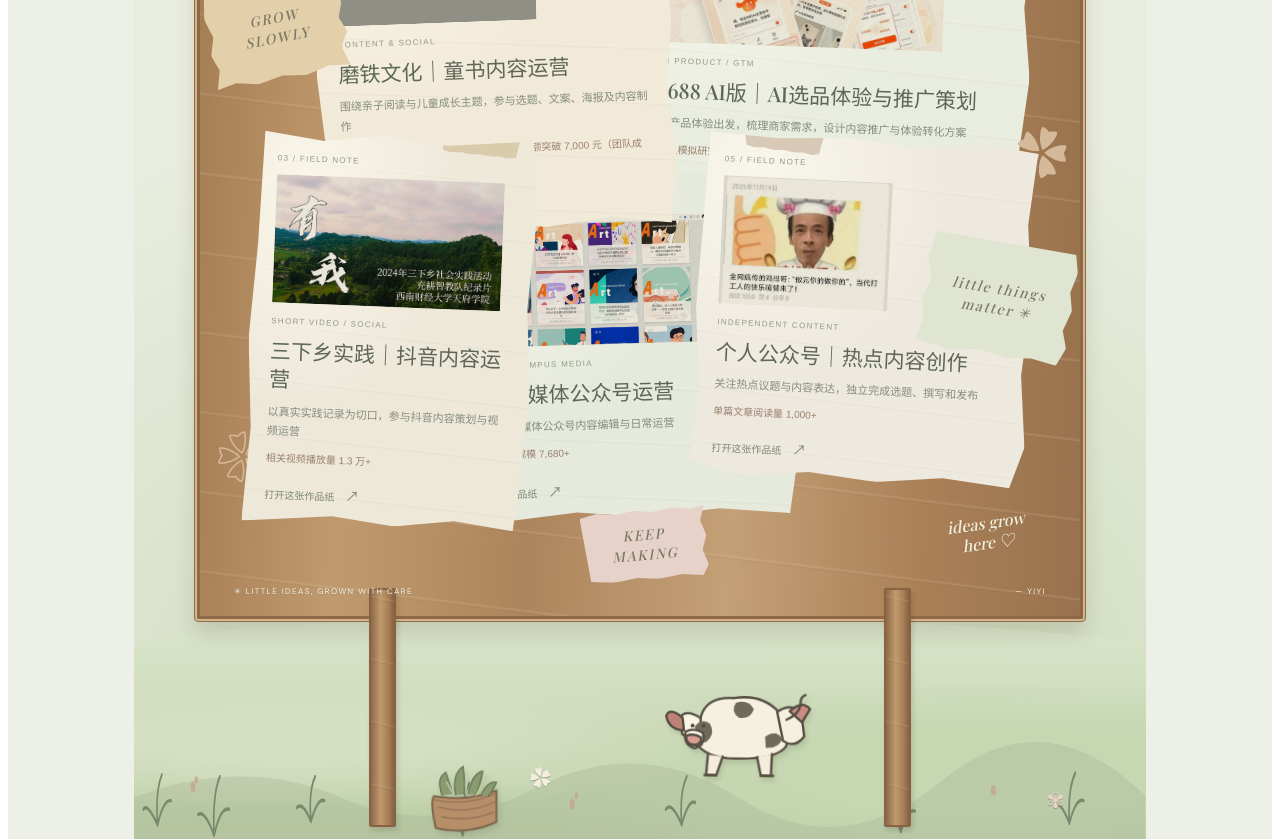
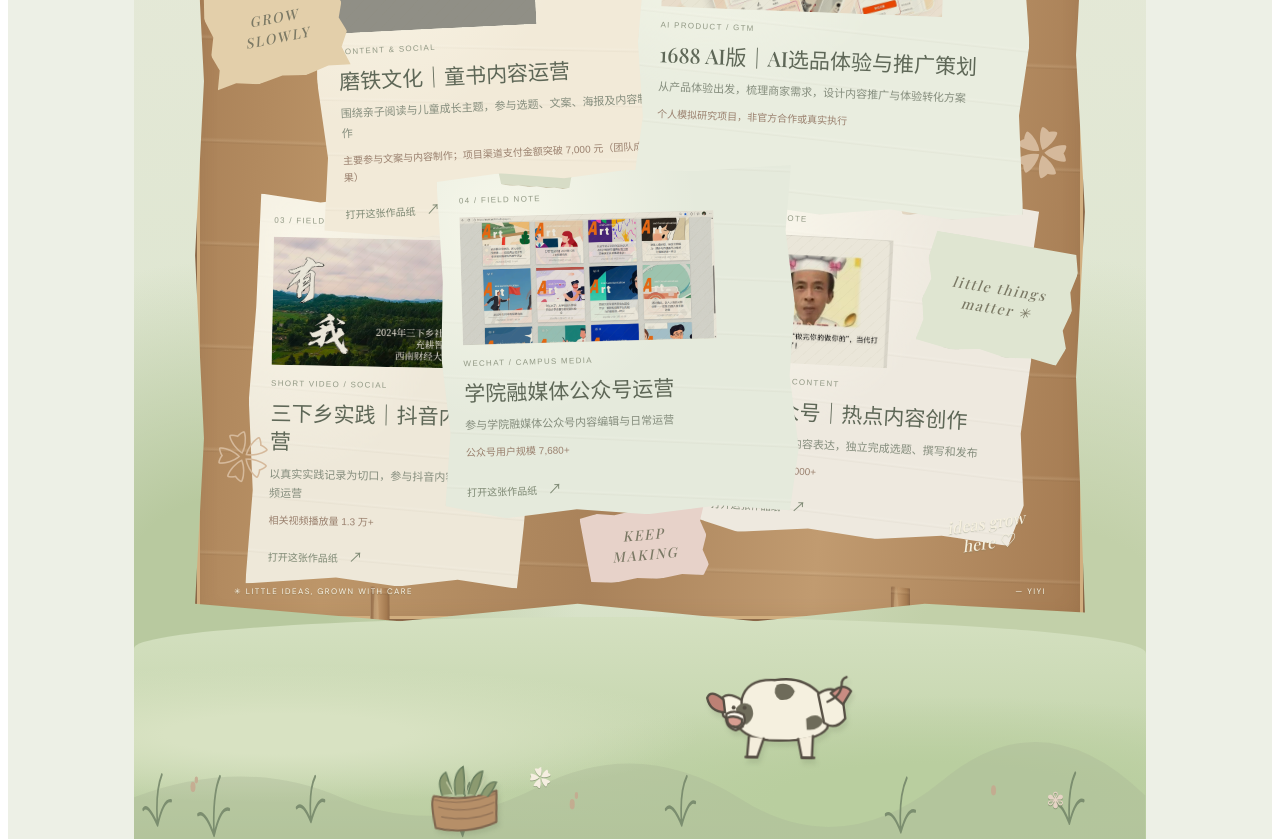
Before and after one commit to yiyi485874231-ui/yiyi-portfolio, a React (Vite) app: page / in a window 1280 px wide. Shown: the part 2120-2959 px from the top of the page. Built offline with nearby package versions, Linux system fonts and the light colour scheme; grey boxes are pictures that could not be loaded; a web font is replaced by a local one.

Commit message:
Unify noticeboard with hand-illustrated cow scene and restore tape

```diff
--- a/src/farm-demo.css
+++ b/src/farm-demo.css
@@ -657,3 +657,103 @@
  .meadow-cow{right:22%!important;width:104px!important}
  .hay-basket{left:20%!important;width:61px!important}
 }
+
+
+/* Cohesive hand-painted scene: replace the synthetic plank treatment */
+.farm-meadow-scene{
+  position:relative;
+  isolation:isolate;
+  background:
+    radial-gradient(ellipse at 9% 76%,#b8c99f 0 8%,transparent 27%),
+    radial-gradient(ellipse at 91% 83%,#c2d0a9 0 11%,transparent 31%),
+    linear-gradient(180deg,#e8eadb 0%,#dce5ce 70%,#cbd9b7 100%)!important;
+}
+.farm-board-wrap{
+  position:relative;
+  border:0!important;
+  outline:0!important;
+  border-radius:0!important;
+  background:
+    radial-gradient(ellipse at 12% 17%,#e4c99e88 0 2px,transparent 3px),
+    radial-gradient(ellipse at 77% 73%,#70503855 0 1.5px,transparent 2.5px),
+    repeating-linear-gradient(2deg,transparent 0 66px,#6e50301b 67px,#f4dfbd22 69px,transparent 72px 103px),
+    linear-gradient(96deg,#a77e55 0%,#bd9669 22%,#a9825a 49%,#c19b70 72%,#a47a51 100%)!important;
+  box-shadow:
+    inset 0 0 0 2px #8b6848,
+    inset 0 0 0 5px #d1ae7f,
+    inset 0 0 22px #62472c35,
+    0 13px 22px #55442f25!important;
+  clip-path:polygon(1% 1%,17% 0,34% 1%,52% 0,71% 1%,99% 0,100% 16%,99% 35%,100% 53%,99% 72%,100% 99%,82% 98%,63% 100%,43% 98%,23% 100%,0 98%,1% 79%,0 58%,1% 38%,0 18%)!important;
+}
+.farm-board-wrap:before{
+  content:""!important;display:block!important;position:absolute!important;inset:7px!important;z-index:0!important;pointer-events:none!important;
+  border:1px solid #e0c39a!important;opacity:.55!important;
+  clip-path:polygon(1% 0,99% 1%,100% 99%,0 100%)!important;
+}
+.farm-board-wrap:after{content:none!important}
+.board-topline,.farm-project-grid,.board-bottomline{position:relative;z-index:1}
+.board-bottomline:before,.board-bottomline:after{
+  content:""!important;display:block!important;position:absolute!important;
+  top:18px!important;bottom:auto!important;width:22px!important;height:225px!important;
+  border:0!important;border-radius:2px 3px 1px 2px!important;
+  background:
+    radial-gradient(ellipse at 32% 15%,#e4c99b55 0 2px,transparent 3px),
+    repeating-linear-gradient(5deg,transparent 0 52px,#694b3020 53px,#e7c99b20 55px,transparent 58px 82px),
+    linear-gradient(90deg,#8e6847,#bd9468 44%,#a47a50 80%,#886242)!important;
+  box-shadow:inset 2px 0 #d4b38a66,inset -2px 0 #6e4d3266,2px 5px 8px #59452e25!important;
+  clip-path:polygon(7% 0,93% 1%,100% 99%,0 100%)!important;
+}
+.board-bottomline:before{left:17%!important}
+.board-bottomline:after{right:17%!important}
+.farm-project-grid{isolation:isolate}
+.farm-project{position:relative!important;z-index:1!important}
+.farm-project-1{z-index:3!important;transform:rotate(-2.8deg)!important}
+.farm-project-2{z-index:5!important;transform:rotate(2.2deg)!important}
+.farm-project-3{z-index:2!important;transform:rotate(1.1deg)!important}
+.farm-project-4{z-index:6!important;transform:rotate(-1.6deg)!important}
+.farm-project-5{z-index:4!important;transform:rotate(3deg)!important}
+.farm-project-3,.farm-project-5{margin-top:18px!important}
+.farm-project-2,.farm-project-4{margin-top:-8px!important}
+.farm-project-1{margin-top:5px!important}
+.paper-tape{
+  display:block!important;position:absolute!important;z-index:8!important;
+  width:76px!important;height:22px!important;top:-8px!important;left:calc(50% - 38px)!important;right:auto!important;
+  opacity:.94!important;
+  background:
+    linear-gradient(90deg,#e7d9b9d9,#d7c6a2e8 45%,#eee1c5d9)!important;
+  border:1px solid #a58d6a55!important;
+  border-radius:1px!important;
+  clip-path:polygon(0 8%,9% 0,19% 6%,29% 1%,40% 5%,51% 0,62% 6%,73% 1%,84% 5%,100% 0,97% 93%,88% 100%,77% 95%,66% 100%,54% 95%,42% 100%,30% 95%,18% 100%,7% 94%)!important;
+  box-shadow:0 2px 3px #4d402d28!important;
+}
+.farm-project-2 .paper-tape{left:22%!important;top:-7px!important;transform:rotate(-9deg)!important;background:#d4ddc2e8!important}
+.farm-project-3 .paper-tape{left:auto!important;right:16%!important;top:-8px!important;transform:rotate(7deg)!important;background:#e6d4b9e8!important}
+.farm-project-4 .paper-tape{left:17%!important;top:-7px!important;transform:rotate(5deg)!important;background:#d4d9c2e8!important}
+.farm-project-5 .paper-tape{left:auto!important;right:20%!important;top:-8px!important;transform:rotate(-6deg)!important;background:#e1d3bded!important}
+.meadow-cow{
+  z-index:7!important;
+  top:15%!important;
+  right:26%!important;
+  filter:drop-shadow(2px 5px 2px #53604424)!important;
+}
+.farm-meadow-floor{
+  min-height:210px!important;
+  background:
+    radial-gradient(ellipse at 15% 45%,#d8e2c2 0 10%,transparent 34%),
+    radial-gradient(ellipse at 79% 70%,#b9ce9f 0 14%,transparent 40%),
+    linear-gradient(180deg,#d4e0c0 0%,#c3d4ab 55%,#b4c999 100%)!important;
+}
+.meadow-grass-doodle{opacity:.85!important}
+.hay-basket{z-index:8!important;filter:drop-shadow(2px 4px 2px #53604425)!important}
+@media(max-width:760px){
+ .farm-board-wrap{padding:23px 12px 20px!important}
+ .board-bottomline:before,.board-bottomline:after{height:160px!important;width:16px!important}
+ .farm-project-1{transform:rotate(-1.8deg)!important}
+ .farm-project-2{transform:rotate(1.5deg)!important}
+ .farm-project-3{transform:rotate(1deg)!important}
+ .farm-project-4{transform:rotate(-1.3deg)!important}
+ .farm-project-5{transform:rotate(2deg)!important}
+ .farm-project-3,.farm-project-5{margin-top:8px!important}
+ .farm-project-2,.farm-project-4{margin-top:-3px!important}
+ .meadow-cow{top:17%!important;right:23%!important}
+}
```
